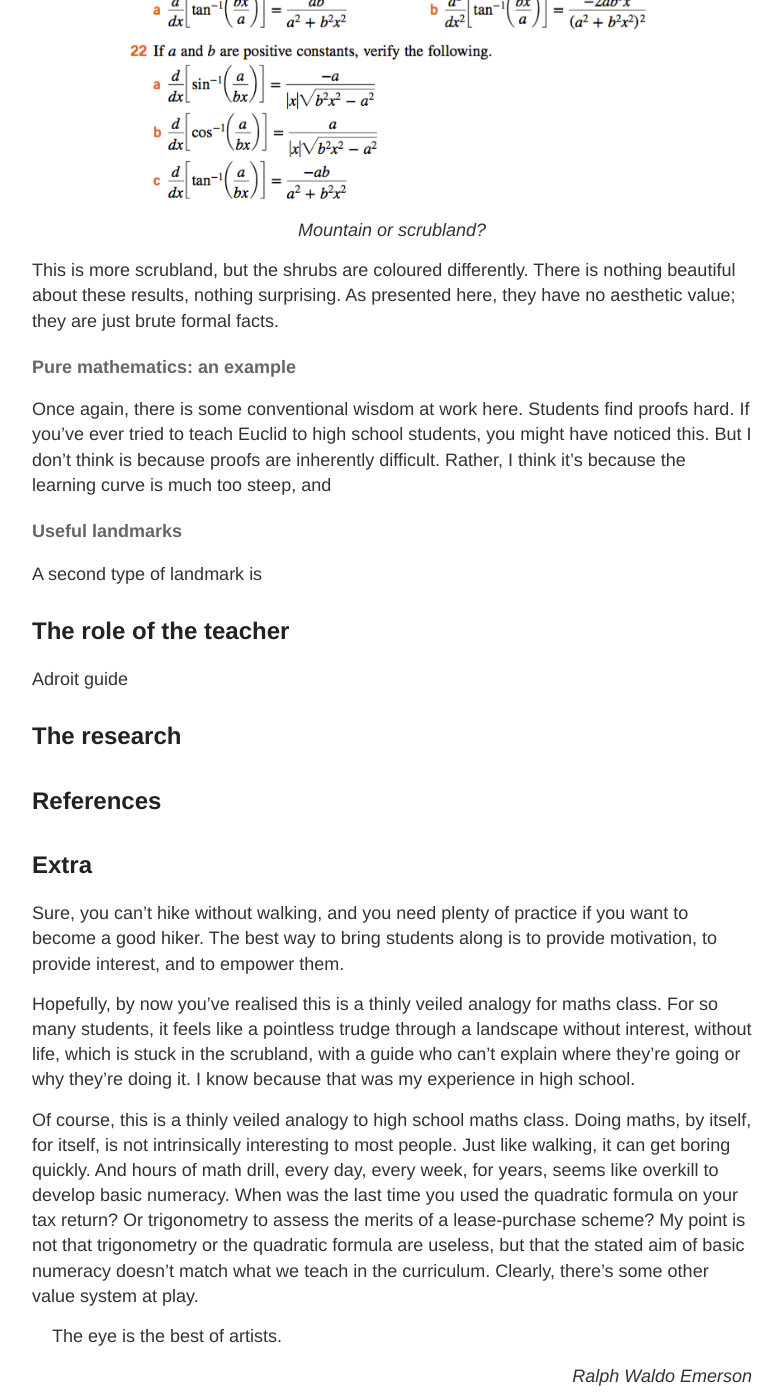
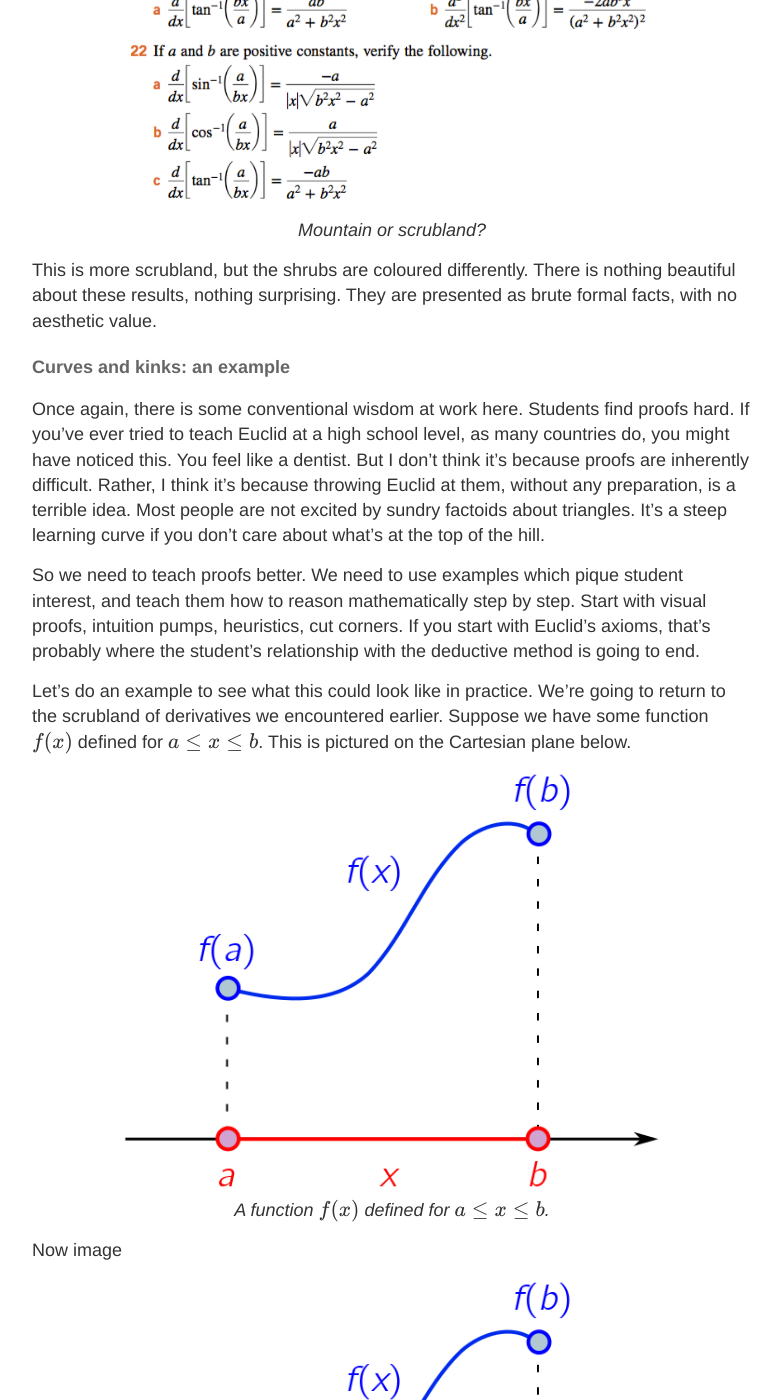
Before and after one commit to hapax/hapax.github.io, a Jekyll site: the page built from assets/teaching.md, in a window 1280 px wide and 1400 px high, scrolled down 2973 px. Shown: the whole window, without its empty margins (248-1031 px from the left). Built offline with Jekyll 4.4.1, drawn with Linux system fonts in a browser that asks for light colours; our own code applies the rules of GitHub Pages for plain Markdown files; formulas are drawn with MathJax 3; a script that is not in the unit is left out; some of the changed text lies outside the part shown.

Commit message:
Change images for teaching.md

```diff
--- a/assets/teaching.md
+++ b/assets/teaching.md
@@ -90,7 +90,7 @@ But, in its defense, all of the textbooks are like this.
 The following exercises are from the section on rates of change:
 
 <figure>
-    <div style="text-align:center"><img src ="/images/specialist1.png"
+    <div style="text-align:center"><img src ="/images/posts/specialist1.png"
     width="75%" />
 		    <figcaption><i>Dead shrubs in the scrubland.</i></figcaption>
 	</div>
@@ -144,7 +144,7 @@ But this is not what happens.
 Here's an example of what passes for pure mathematics in our "advanced" textbook:
 
 <figure>
-    <div style="text-align:center"><img src ="/images/specialist2.png"
+    <div style="text-align:center"><img src ="/images/posts/specialist2.png"
     width="75%" />
 		    <figcaption><i>Mountain or scrubland?</i></figcaption>
 	</div>
@@ -152,17 +152,53 @@ Here's an example of what passes for pure mathematics in our "advanced" textbook
 
 This is more scrubland, but the shrubs are coloured differently.
 There is nothing beautiful about these results, nothing surprising.
-As presented here, they have no aesthetic value; they are just brute
-formal facts.
+They are presented as brute formal facts, with no aesthetic value.
 
-#### Pure mathematics: an example
+#### Curves and kinks: an example
 
 Once again, there is some conventional wisdom at work here.
 Students find proofs hard.
-If you've ever tried to teach Euclid to high school students, you
-might have noticed this.
-But I don't think is because proofs are inherently difficult.
-Rather, I think it's because the learning curve is much too steep, and
+If you've ever tried to teach Euclid at a high school level, as many
+countries do, you might have noticed this.
+You feel like a dentist.
+But I don't think it's because proofs are inherently difficult.
+Rather, I think it's because throwing Euclid at them, without any
+preparation, is a terrible idea.
+Most people are not excited by sundry factoids about triangles.
+It's a steep learning curve if you don't care about what's at the top
+of the hill.
+
+So we need to teach proofs better.
+We need to use examples which pique student interest, and teach them
+how to reason mathematically step by step.
+Start with visual proofs, intuition pumps, heuristics, cut corners.
+If you start with Euclid's axioms, that's probably where the student's
+relationship with the deductive method is going to end.
+
+Let's do an example to see what this could look like in practice.
+We're going to return to the scrubland of derivatives we encountered
+earlier.
+Suppose we have some function $f(x)$ defined for $a \leq x \leq b$.
+This is pictured on the Cartesian plane below.
+
+<figure>
+    <div style="text-align:center"><img src ="/images/posts/mvt1.png"
+    width="75%" />
+		    <figcaption><i>A function $f(x)$ defined for $a \leq x
+    \leq b$.</i></figcaption>
+	</div>
+	</figure>
+
+Now image
+
+<figure>
+    <div style="text-align:center"><img src ="/images/posts/mvt1.png"
+    width="75%" />
+		    <figcaption><i>A function $f(x)$ defined for $a \leq x
+    \leq b$.</i></figcaption>
+	</div>
+	</figure>
+
 
 #### Useful landmarks
 
@@ -171,6 +207,8 @@ A second type of landmark is
 ## The role of the teacher
 
 Adroit guide
+
+## Do we need scrubland?
 
 ## The research
 
```
Also changed, not shown: other parts of assets/teaching.md (+1 -1 lines), images/posts/mvt1.png (added), images/posts/specialist1.png (renamed from images/specialist1.png), images/posts/specialist2.png (renamed from images/specialist2.png), images/posts/specialist3.png (renamed from images/specialist3.png), 3 other files.
